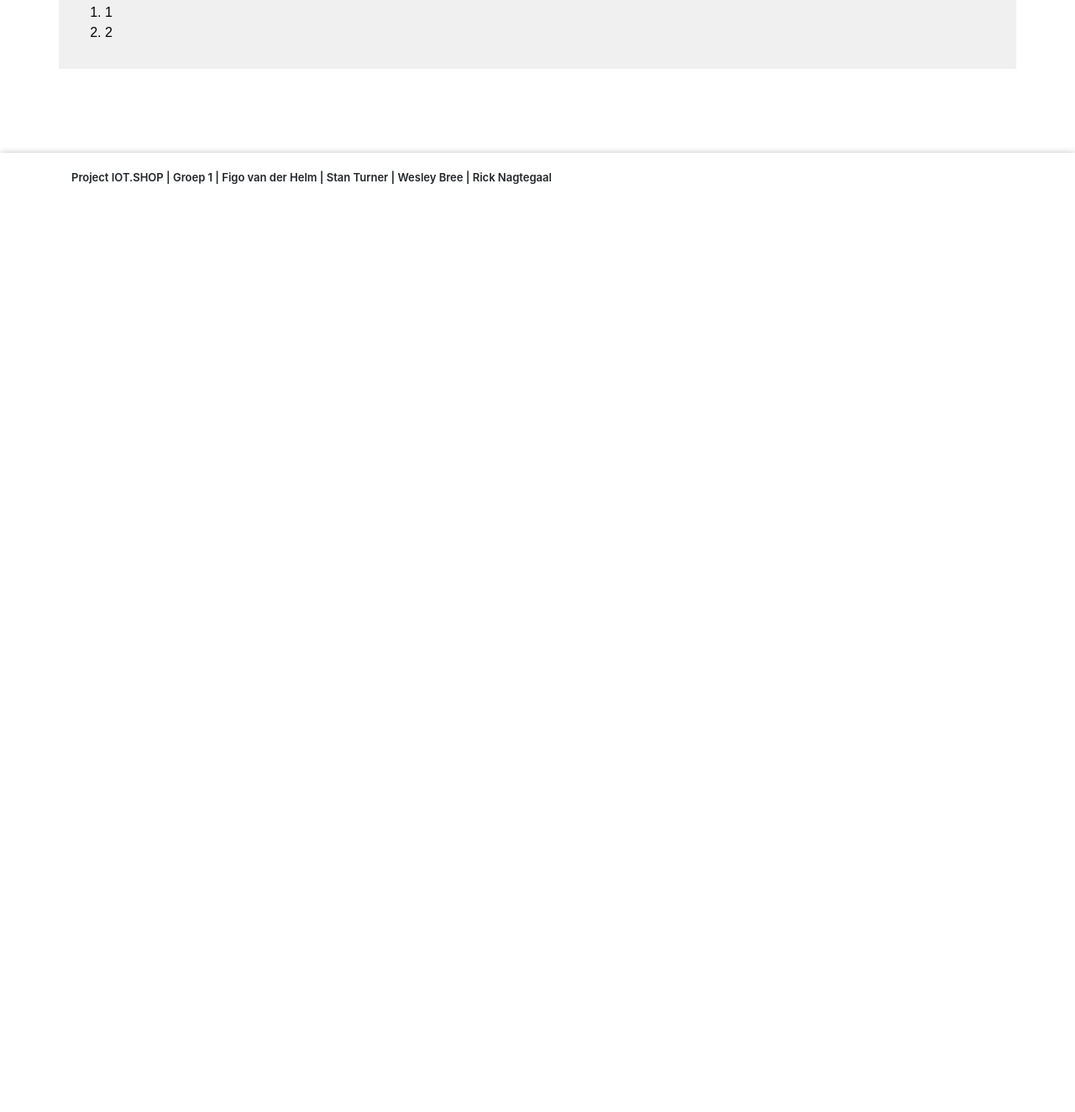
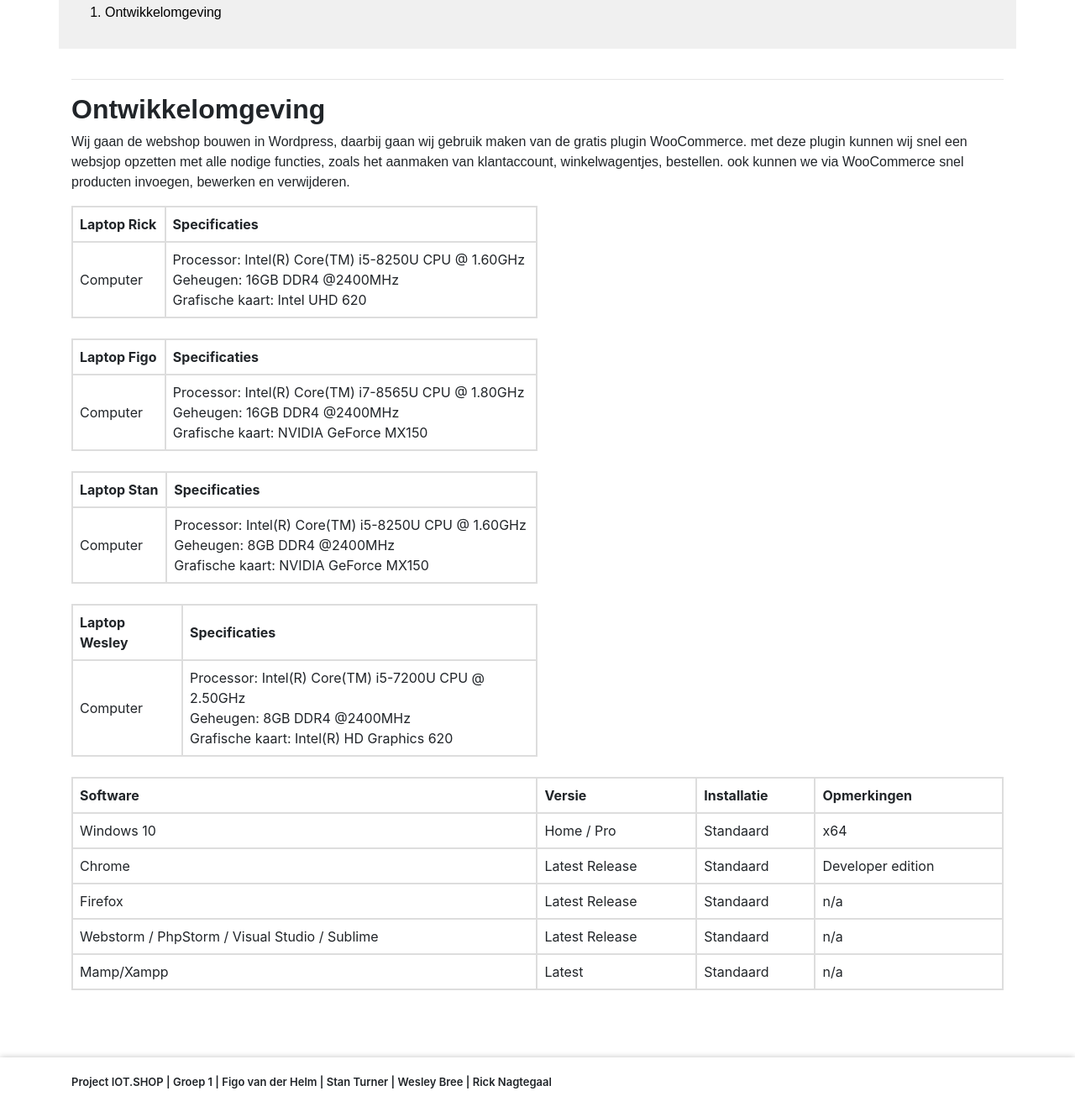
Before and after one commit to MacRick/MacRick.github.io, a plain HTML site: page ontwikkelomgeving.html in a window 1280 px wide. Shown: the part 570-1894 px from the top of the page at 84% size. Before the commit the page ends 817 px from the top, so only its background shows below. Drawn offline with Linux system fonts and the light colour scheme; a web font is replaced by a local one.

```diff
--- a/ontwikkelomgeving.html
+++ b/ontwikkelomgeving.html
@@ -54,13 +54,111 @@
 
             <h3>Inhoud</h3>
             <ol class="docu_inhoud">
-           <a href="#classdiagram"><li>1</li></a>
-           <a href="#erd"><li>2</li></a>
-
+                <a href="#ontwikkelomgeving"><li>Ontwikkelomgeving</li></a>
             </ol>
          </div>
             <div class="col-md-12 col-xs-12 docu--main">
+            <hr>
+       <h2 id="ontwikkelomgeving">Ontwikkelomgeving</h2>
 
+       <p>Wij gaan de webshop bouwen in Wordpress, daarbij gaan wij gebruik maken van de gratis plugin WooCommerce. met deze plugin kunnen wij snel een websjop opzetten met alle nodige functies,
+    zoals het aanmaken van klantaccount, winkelwagentjes, bestellen. ook kunnen we via WooCommerce snel producten invoegen, bewerken en verwijderen.</p>
+       <table style="width: 50%;">
+           <tr class="thicc">
+               <td>Laptop Rick</td>
+               <td>Specificaties</td>
+           </tr>
+           <tr>
+               <td>Computer</td>
+               <td>Processor: Intel(R) Core(TM) i5-8250U CPU @ 1.60GHz <br>
+                   Geheugen: 16GB DDR4 @2400MHz <br>
+                   Grafische kaart: Intel UHD 620
+               </td>
+           </tr>
+       </table>
+<br>
+<table style="width: 50%;">
+        <tr class="thicc">
+        <td>Laptop Figo</td>
+        <td>Specificaties</td>
+        </tr>
+        <tr>
+        <td>Computer</td>
+        <td>Processor: Intel(R) Core(TM) i7-8565U CPU @ 1.80GHz <br>
+                           Geheugen: 16GB DDR4 @2400MHz<br>
+                           Grafische kaart: NVIDIA GeForce MX150
+        </td>
+        </tr>
+        </table>
+        <br>
+        <table style="width: 50%;">
+            <tr class="thicc">
+                <td>Laptop Stan</td>
+                <td>Specificaties</td>
+            </tr>
+            <tr>
+                <td>Computer</td>
+                <td>Processor: Intel(R) Core(TM) i5-8250U CPU @ 1.60GHz <br>
+                    Geheugen: 8GB DDR4 @2400MHz <br>
+                    Grafische kaart: NVIDIA GeForce MX150 <br>
+                </td>
+            </tr>
+        </table>
+        <br>
+        <table style="width: 50%;">
+            <tr class="thicc">
+                <td>Laptop Wesley</td>
+                <td>Specificaties</td>
+            </tr>
+            <tr>
+                <td>Computer</td>
+                <td>Processor: Intel(R) Core(TM) i5-7200U CPU @ 2.50GHz <br>
+                    Geheugen: 8GB DDR4 @2400MHz<br>
+                    Grafische kaart: Intel(R) HD Graphics 620 <br>
+                </td>
+            </tr>
+        </table>
+
+        <br>
+
+        <table style="width: 100%;">
+            <tr class="thicc">
+                <td>Software</td>
+                <td>Versie</td>
+                <td>Installatie</td>
+                <td>Opmerkingen</td>
+            </tr>
+            <tr>
+                <td>Windows 10</td>
+                <td>Home / Pro</td>
+                <td>Standaard</td>
+                <td>x64</td>
+            </tr>
+            <tr>
+                <td>Chrome</td>
+                <td>Latest Release</td>
+                <td>Standaard</td>
+                <td>Developer edition</td>
+            </tr>
+            <tr>
+                <td>Firefox</td>
+                <td>Latest Release</td>
+                <td>Standaard</td>
+                <td>n/a</td>
+            </tr>
+            <tr>
+                <td>Webstorm / PhpStorm / Visual Studio / Sublime</td>
+                <td>Latest Release</td>
+                <td>Standaard</td>
+                <td>n/a</td>
+            </tr>
+            <tr>
+                <td>Mamp/Xampp</td>
+                <td>Latest</td>
+                <td>Standaard</td>
+                <td>n/a</td>
+            </tr>
+        </table>
 
     </main>
 
```
Also changed, not shown: eindverslag.html (+28 -2 lines). Lines whose indentation alone changed are shown as unchanged.
